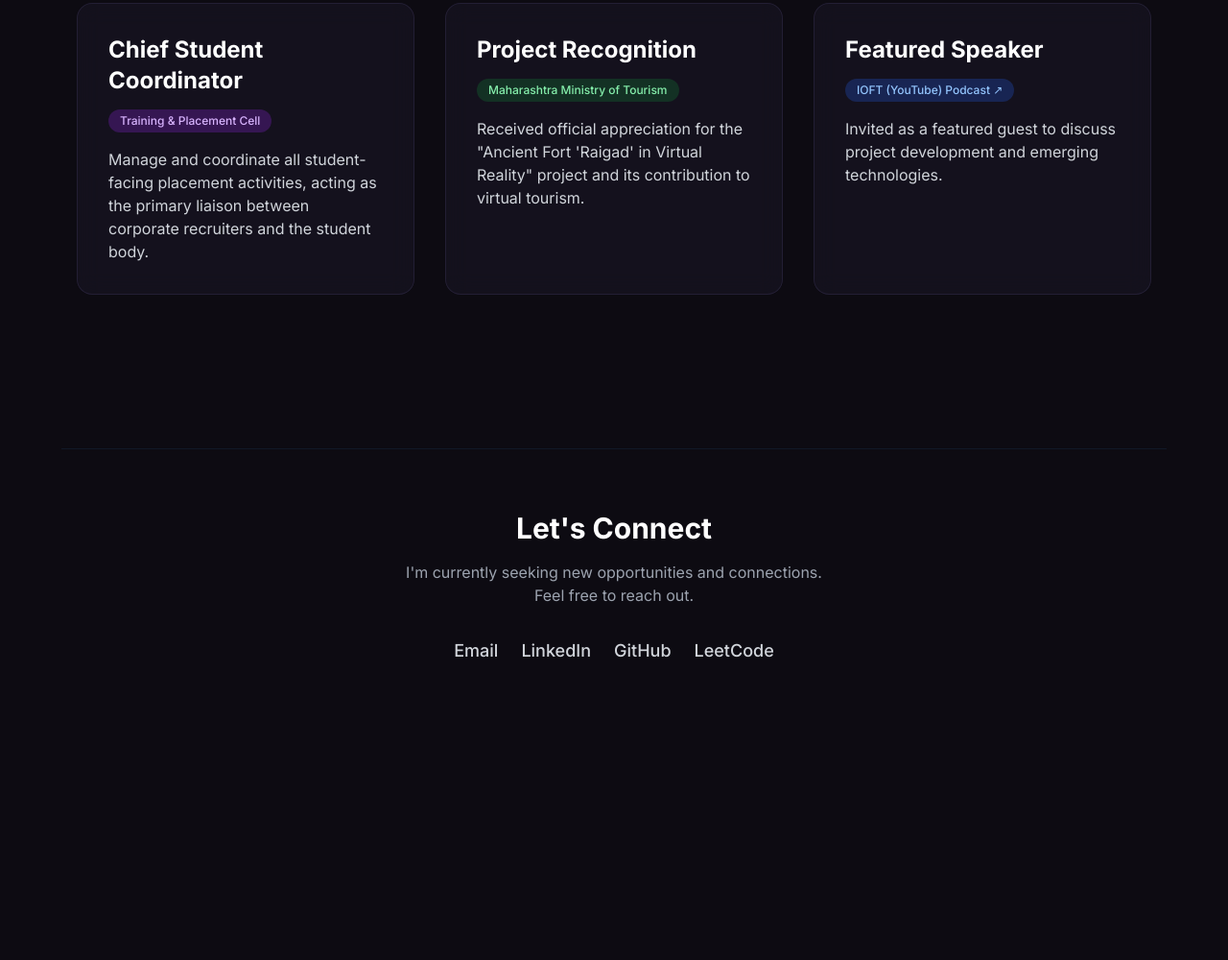
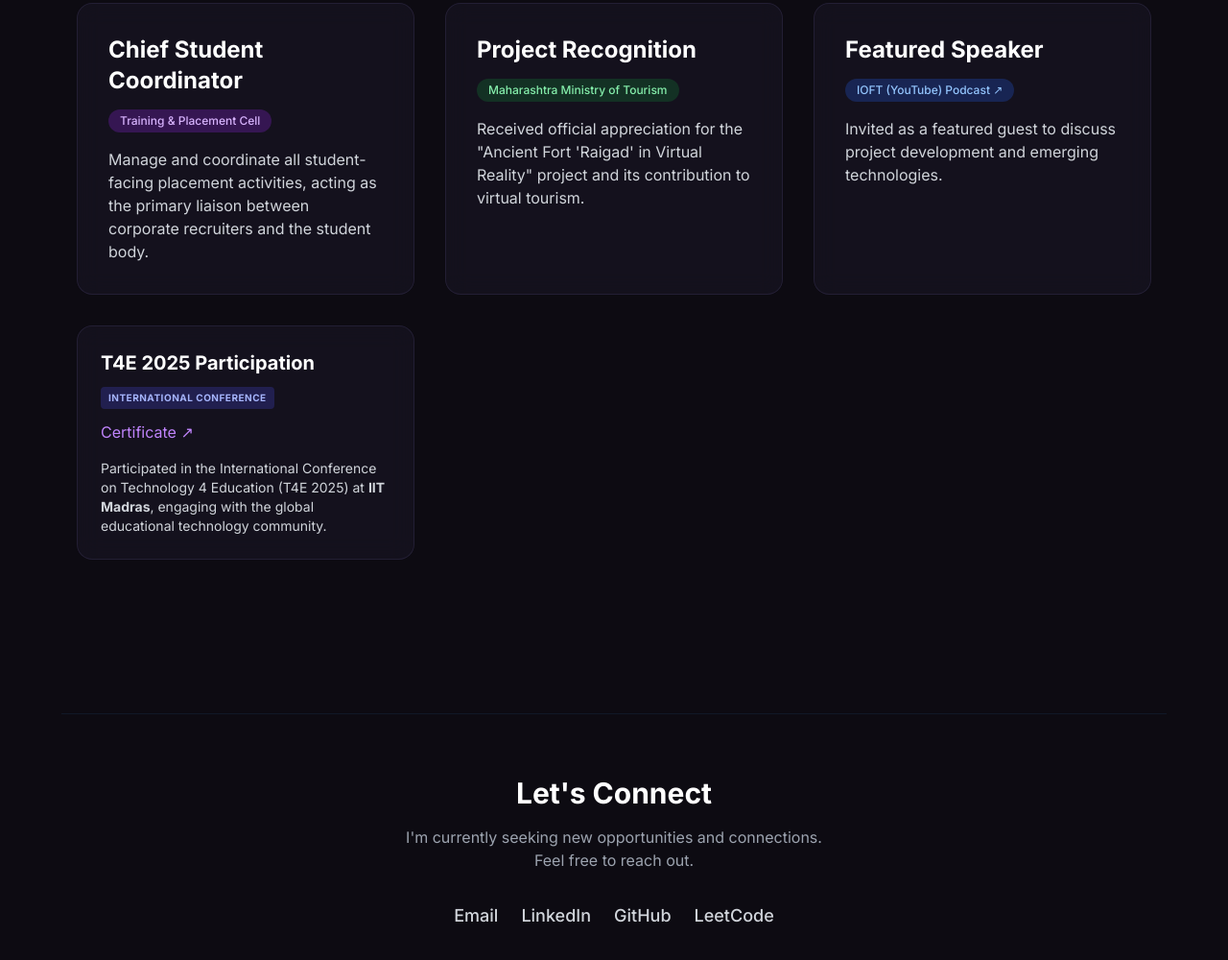
Before and after one commit to Aniruddha6525/my-portfolio, a plain HTML site: page index.html in a window 1280 px wide. Shown: the part 3096-4096 px from the top of the page at 96% size. Before the commit the page ends 3852 px from the top, so only its background shows below. Drawn offline with nearby package versions, Linux system fonts and the light colour scheme.

Commit message:
Updated 18 Dec

```diff
--- a/index.html
+++ b/index.html
@@ -291,6 +291,13 @@
                     <span class="inline-block bg-blue-900/50 text-blue-300 text-xs font-medium px-3 py-1 rounded-full mb-4">IOFT  <a href="https://youtu.be/fCf2SCPI5X4?si=hFRiKRxGDk_RXqZV" target="_blank" rel="noopener noreferrer" >(YouTube)</a> Podcast ↗</span>
                     <p class="text-gray-300">Invited as a featured guest to discuss project development and emerging technologies. </p>
                 </div>
+
+                <div class="glass-card p-6 fade-in" style="transition-delay: 400ms;">
+                    <h3 class="text-xl font-bold mb-2 text-white">T4E 2025 Participation</h3>
+                    <span class="inline-block bg-indigo-900/50 text-indigo-300 text-[10px] uppercase tracking-wider font-bold px-2 py-1 rounded mb-3">International Conference</span>
+                    <a href="https://drive.google.com/file/d/1I0wduxVsHnWMNpBbg8BJRvBr8mcNjTf5/view?usp=drive_link" target="_blank" rel="noopener noreferrer" class="text-purple-400 hover:underline mb-4 block">Certificate ↗</a>
+                    <p class="text-sm text-gray-300">Participated in the International Conference on Technology 4 Education (T4E 2025) at <b> IIT Madras</b>, engaging with the global educational technology community.</p>
+                </div>
             </div>
         </section>
     </main>
```
